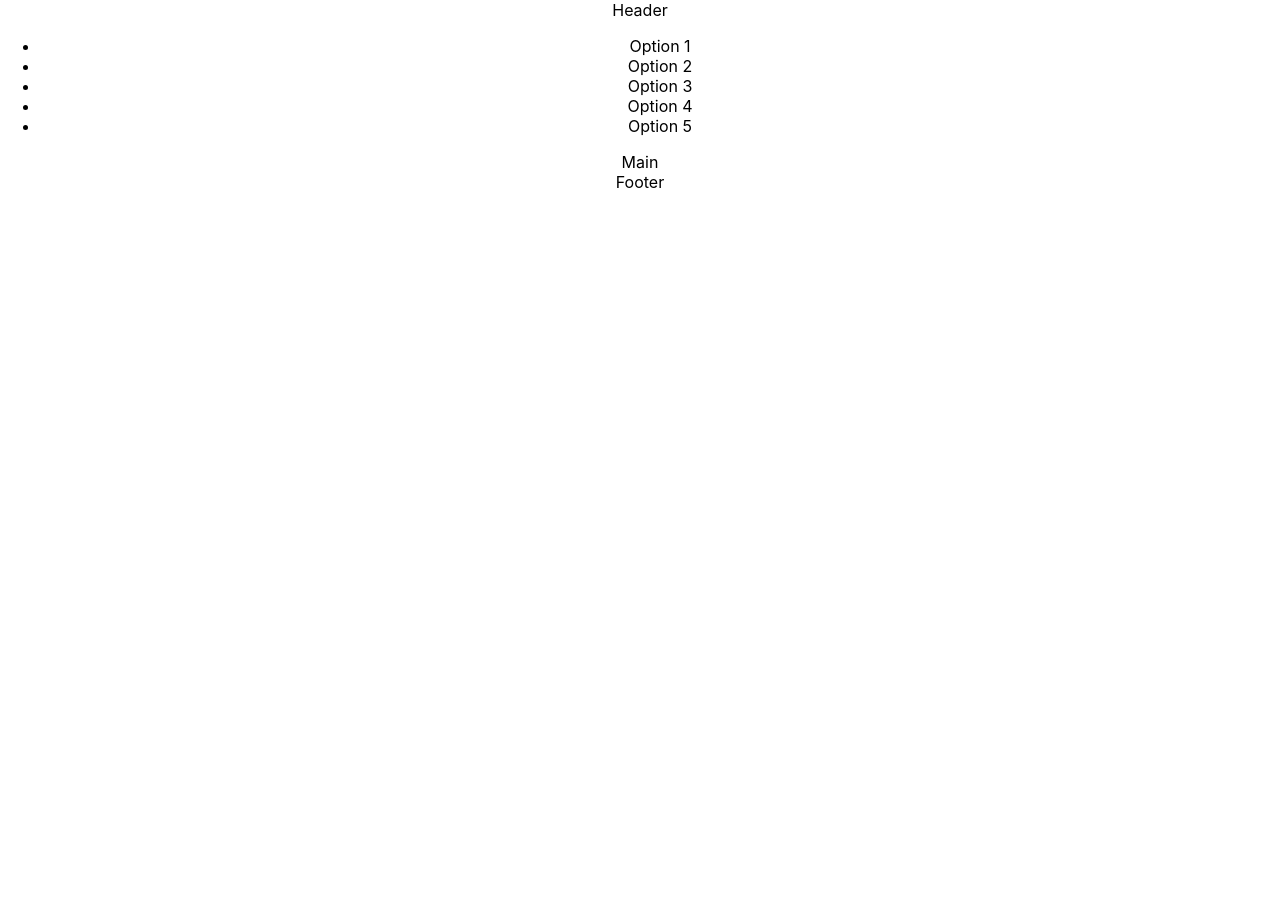
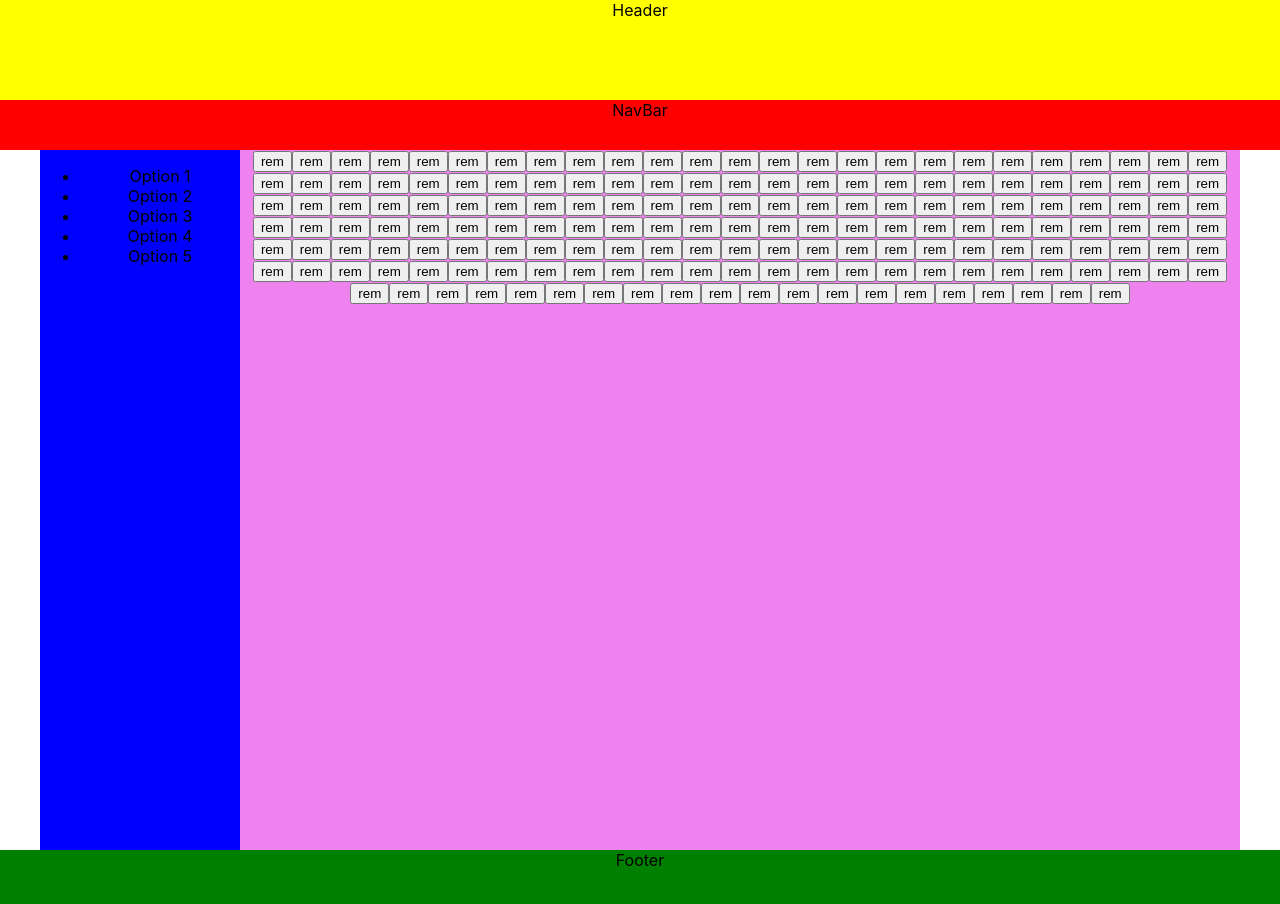
Before and after one commit to AkrasiDalin/ShopShoop, a React (Create React App) app: page / in a window 1280 px wide. Shown: the top 904 px of the page. Before the commit the page ends 800 px from the top, so only its background shows below. Built offline with nearby package versions, Linux system fonts and the light colour scheme.

Commit message:
Add styled components to setup layout. Add sidebar

```diff
--- a/package.json
+++ b/package.json
@@ -34,5 +34,8 @@
       "last 1 firefox version",
       "last 1 safari version"
     ]
+  },
+  "devDependencies": {
+    "styled-components": "^5.3.5"
   }
 }
--- a/src/App.js
+++ b/src/App.js
@@ -1,19 +1,32 @@
+import styled from 'styled-components';
 import './App.css';
 
 import Header from './components/header';
 import NavBar from './components/nav-bar';
+import SideBar from './components/side-bar';
 import Main from './components/main';
 import Footer from './components/footer';
 
+
 function App() {
   return (
-    <div className="App">
+    <AppCSS className="App">
       <Header />
       <NavBar />
+      <SideBar />
       <Main />
       <Footer />
-    </div>
+    </AppCSS>
   );
 }
 
+
+const AppCSS = styled.div`
+  display: flex;
+  flex-wrap: wrap;
+  justify-content: center;
+`;
+
+
+
 export default App;
--- a/src/components/footer.js
+++ b/src/components/footer.js
@@ -1,12 +1,20 @@
+import styled from "styled-components";
+
 const Footer = () => {
 
     return (
-        <>
+        <FooterCSS>
             <div>
                 Footer
             </div>
-        </>
+        </FooterCSS>
     )
 }
 
+const FooterCSS = styled.div`
+    background-color: green;
+    height: 100px;
+    width: 100%;
+`;
+
 export default Footer;
--- a/src/components/header.js
+++ b/src/components/header.js
@@ -1,11 +1,18 @@
+import styled from "styled-components";
+
 const Header = () => {
 
     return (
-            <>
+            <NavBarCSS>
                 Header
-            </>
+            </NavBarCSS>
     )
 }
 
+const NavBarCSS = styled.div`
+    background-color: yellow;
+    width: 100%;
+    height: 100px;
+`;
 
 export default Header;
--- a/src/components/main.js
+++ b/src/components/main.js
@@ -1,10 +1,21 @@
+import styled from "styled-components";
+
 const Main = () => {
 
     return (
-        <>
-            Main
-        </>
+        <MainCSS>
+            {[34,54,34,45,32,54,34,5,3,56,34,65,43,65,34,6,3,34,54,34,45,32,54,34,5,3,56,34,65,43,65,34,6,3,34,54,34,45,32,54,34,5,3,56,34,65,43,65,34,6,3,34,54,34,45,32,54,34,5,3,56,34,65,43,65,34,6,3,34,54,34,45,32,54,34,5,3,56,34,65,43,65,34,6,3,34,54,34,45,32,54,34,5,3,56,34,65,43,65,34,6,3,34,54,34,45,32,54,34,5,3,56,34,65,43,65,34,6,3,34,54,34,45,32,54,34,5,3,56,34,65,43,65,34,6,3,34,54,34,45,32,54,34,5,3,56,34,65,43,65,34,6,3,34,54,34,45,32,54,34,5,3,56,34,65,43,65,34,6,3].map(x => (
+                <button>rem</button>
+            ))}
+        </MainCSS>
     )
 }
 
+const MainCSS = styled.div`
+    background-color: violet;
+    flex: 1 32%;
+    max-width: 1000px;
+    min-height: 700px;
+`;
+
 export default Main;
--- a/src/components/nav-bar.js
+++ b/src/components/nav-bar.js
@@ -1,15 +1,22 @@
+import styled from "styled-components";
+
 const NavBar = () => {
 
     return (
-            <ul>
-                <li>Option 1</li>
-                <li>Option 2</li>
-                <li>Option 3</li>
-                <li>Option 4</li>
-                <li>Option 5</li>
-            </ul>
+        <NavBarCSS>
+            <nav className="">
+                NavBar
+            </nav>
+
+        </NavBarCSS>
     )
+
 }
 
+const NavBarCSS = styled.div`
+    background-color: red;
+    width: 100%;
+    height: 50px;
+`;
 
 export default NavBar;
--- /dev/null
+++ b/src/components/side-bar.js
@@ -0,0 +1,23 @@
+import styled from "styled-components";
+
+const SideBar = () => {
+
+    return (
+        <SideBarCSS>
+            <ul>
+                <li>Option 1</li>
+                <li>Option 2</li>
+                <li>Option 3</li>
+                <li>Option 4</li>
+                <li>Option 5</li>
+            </ul>
+        </SideBarCSS>
+    )
+}
+
+const SideBarCSS = styled.div`
+    background-color: blue;
+    flex: 0 200px;
+`;
+
+export default SideBar;
```
Also changed, not shown: 1 other file (tests, documents, lock files or other folders).
